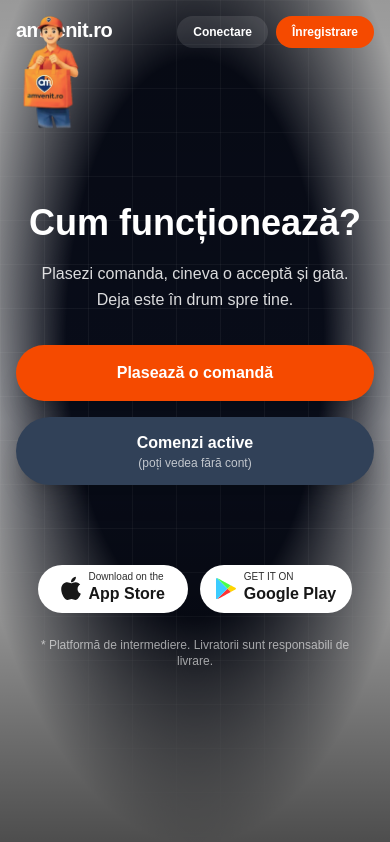
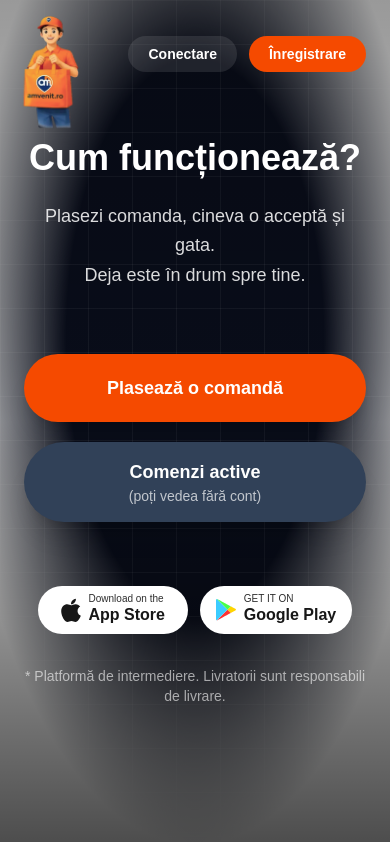
Before and after one commit to amvenitro-bit/amvenit, a Next.js app: page / in a window 390 px wide. Built offline with nearby package versions, Linux system fonts and the light colour scheme.

Commit message:
Increase spacing around main and store buttons

```diff
--- a/components/Hero.tsx
+++ b/components/Hero.tsx
@@ -6,30 +6,11 @@ import PlayStoreButton from "./PlayStoreButton";
 
 export default function Hero() {
   return (
-    <section className="relative flex items-center justify-center px-4 sm:px-6 overflow-hidden min-h-[100svh]">
+    <section className="relative min-h-screen flex items-center justify-center px-6 overflow-hidden">
       {/* BACKGROUND */}
       <div className="absolute inset-0 -z-10">
         <div className="absolute inset-0 bg-[#0b1020] bg-[linear-gradient(to_right,#ffffff10_1px,transparent_1px),linear-gradient(to_bottom,#ffffff10_1px,transparent_1px)] bg-[size:44px_44px] [mask-image:radial-gradient(ellipse_60%_60%_at_50%_40%,#000_55%,transparent_100%)]" />
         <div className="absolute inset-0 bg-gradient-to-b from-black/40 via-black/20 to-black/70" />
-      </div>
-
-      {/* HEADER RIGHT (safe-area friendly) */}
-      {/* LOGO (telefon + desktop) */}
-<div className="absolute left-4 top-4 z-20 sm:hidden">
-  <Link
-    href="/"
-    className="text-white font-extrabold tracking-tight text-xl"
-  >
-    amvenit.ro
-  </Link>
-</div>
-      <div className="absolute top-4 right-4 sm:top-6 sm:right-6 flex gap-2 sm:gap-3 z-20">
-        <button className="px-4 sm:px-5 py-2 rounded-full bg-white/10 text-white hover:bg-white/20 text-xs sm:text-sm font-semibold">
-          Conectare
-        </button>
-        <button className="px-4 sm:px-5 py-2 rounded-full bg-orange-600 text-white hover:bg-orange-700 text-xs sm:text-sm font-semibold">
-          Înregistrare
-        </button>
       </div>
 
       {/* MASCOTĂ – telefon (mică) */}
@@ -40,69 +21,104 @@ export default function Hero() {
           width={70}
           height={70}
           priority
-    className="select-none pointer-events-none"
+          className="select-none pointer-events-none animate-[pop_700ms_ease-out_1]"
         />
       </div>
 
       {/* MASCOTĂ – desktop (mare) */}
-<div className="absolute left-8 top-16 z-20 hidden md:block">
+      <div className="absolute left-9 top-16 z-20 hidden md:block">
         <Image
           src="/mascota.png"
           alt="Mascotă amvenit.ro"
           width={200}
           height={360}
           priority
-    className="select-none pointer-events-none"
+          className="select-none pointer-events-none animate-[pop_700ms_ease-out_1]"
         />
       </div>
 
+      {/* BUTOANE DREAPTA SUS */}
+      <div className="absolute top-9 right-6 flex gap-3 z-20">
+        <button className="px-5 py-2 rounded-full bg-white/10 text-white hover:bg-white/20 text-sm font-semibold">
+          Conectare
+        </button>
+        <button className="px-5 py-2 rounded-full bg-orange-600 text-white hover:bg-orange-700 text-sm font-semibold">
+          Înregistrare
+        </button>
+      </div>
+
       {/* CONTENT */}
-      <div className="text-center w-full max-w-xl sm:max-w-2xl pt-16 sm:pt-20 pb-10 sm:pb-12">
-        {/* TITLU */}
-        <h2 className="font-extrabold text-white mb-4 leading-tight text-4xl sm:text-5xl md:text-6xl">
+      <div className="text-center max-w-2xl w-full">
+        <h2 className="text-4xl md:text-6xl font-extrabold text-white mb-6">
           Cum funcționează?
         </h2>
 
-        {/* SUBTEXT */}
-        <p className="text-white/85 leading-relaxed text-base sm:text-lg md:text-2xl mb-8 sm:mb-10 px-1">
+        <p className="text-lg md:text-2xl text-white/85 leading-relaxed">
           Plasezi comanda, cineva o acceptă și gata.
           <br />
           Deja este în drum spre tine.
         </p>
 
+        {/* SPAȚIU MAI MARE (3 rânduri) ÎNTRE TEXT ȘI BUTOANE */}
+        <div className="mt-16" />
+
         {/* BUTOANE PRINCIPALE */}
-        <div className="flex flex-col sm:flex-row gap-4 sm:gap-5 justify-center mb-10 sm:mb-14">
+        <div className="flex flex-col sm:flex-row gap-5 justify-center">
+          {/* Plasează o comandă */}
           <Link
             href="/cerere"
             className="w-full sm:w-[320px] rounded-full bg-orange-600 hover:bg-orange-700 text-white shadow-xl
-                       flex items-center justify-center py-4 sm:py-5 text-base sm:text-lg font-extrabold"
+                       flex items-center justify-center py-5 text-lg font-extrabold"
           >
             Plasează o comandă
           </Link>
 
+          {/* Comenzi active */}
           <Link
             href="/comenzi"
             className="w-full sm:w-[320px] rounded-full bg-slate-700 hover:bg-slate-800 text-white shadow-xl
-                       flex flex-col items-center justify-center py-3.5 sm:py-4"
+                       flex flex-col items-center justify-center py-4"
           >
-            <span className="text-base sm:text-lg font-extrabold">Comenzi active</span>
-            <span className="text-xs sm:text-sm font-medium text-white/70">
+            <span className="text-lg font-extrabold">Comenzi active</span>
+            <span className="text-sm font-medium text-white/70">
               (poți vedea fără cont)
             </span>
           </Link>
         </div>
 
-        {/* APP BUTTONS (pe mobil stack / spacing normal) */}
-        <div className="mt-20 sm:mt-28 flex flex-row items-center justify-center gap-3 sm:gap-6">
+        {/* SPAȚIU MAI MARE (la fel ca jos) ÎNTRE BUTOANELE MARI ȘI STORE */}
+        <div className="mt-16" />
+
+        {/* STORE BUTTONS (orizontal pe mobil) */}
+        <div className="flex flex-row items-center justify-center gap-3 sm:gap-6">
           <AppStoreButton />
           <PlayStoreButton />
         </div>
 
-        {/* DISCLAIMER */}
-        <p className="mt-6 text-xs sm:text-sm text-white/60 px-2">
+        <p className="mt-8 text-sm text-white/60">
           * Platformă de intermediere. Livratorii sunt responsabili de livrare.
         </p>
       </div>
+
+      {/* KEYFRAMES bounce scurt (doar la intrare) */}
+      <style jsx global>{`
+        @keyframes pop {
+          0% {
+            transform: translateY(0) scale(0.92);
+            opacity: 0;
+          }
+          45% {
+            transform: translateY(-10px) scale(1.04);
+            opacity: 1;
+          }
+          70% {
+            transform: translateY(2px) scale(0.99);
+          }
+          100% {
+            transform: translateY(0) scale(1);
+          }
+        }
+      `}</style>
     </section>
   );
 }
```
Lines whose indentation alone changed are shown as unchanged.
